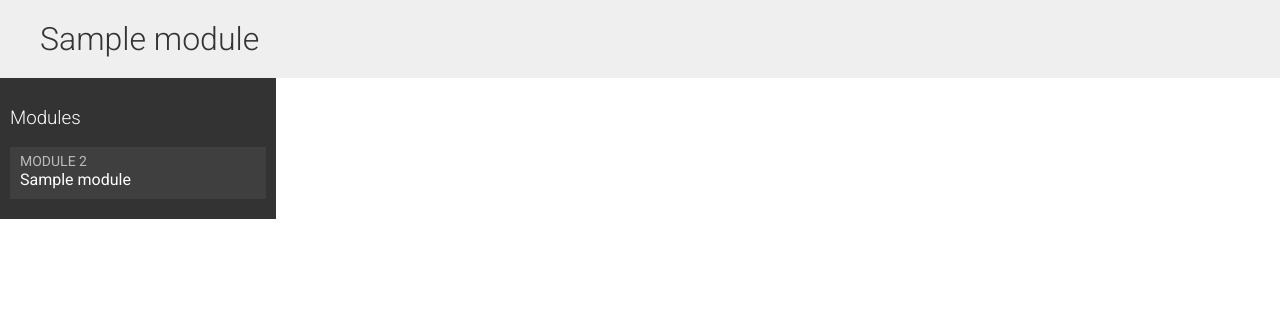
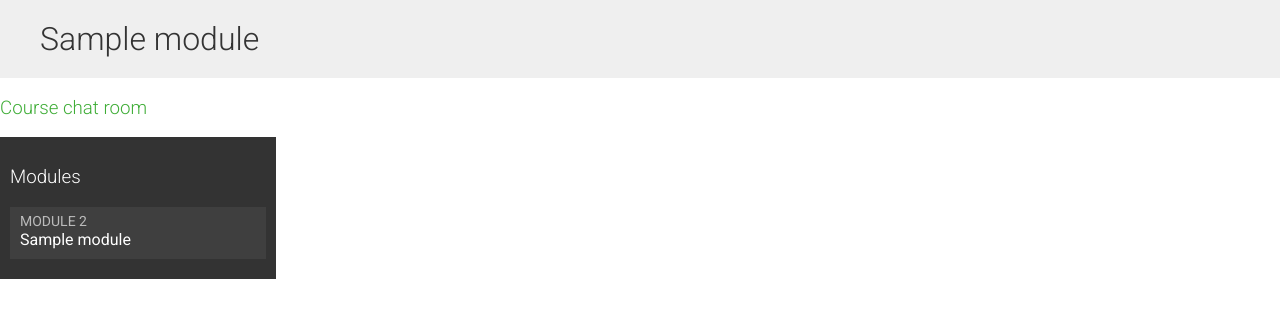
Before and after one commit to BrainiacRawkib/django-by-example-educa, a Django app: page /students/course/1/ in a window 1280 px wide. Shown: the part 54-372 px from the top of the page. Run offline with Django 3.2, Linux system fonts and the light colour scheme; a user stored in the database is signed in; tables that the repository leaves empty hold one stand-in row (values such as "Sample post"); some libraries are stand-ins or nearby versions.

Commit message:
:hammer: edited templates/students/course/detail.html

```diff
--- a/src/templates/students/course/detail.html
+++ b/src/templates/students/course/detail.html
@@ -3,6 +3,11 @@
 
 {% block content %}
     <h1>{{ module.title }}</h1>
+        <h3>
+            <a href="{% url 'chat:course_chat_room' object.id %}">
+                Course chat room
+            </a>
+        </h3>
     <div class="contents">
         <h3>Modules</h3>
         <ul id="modules">
```
